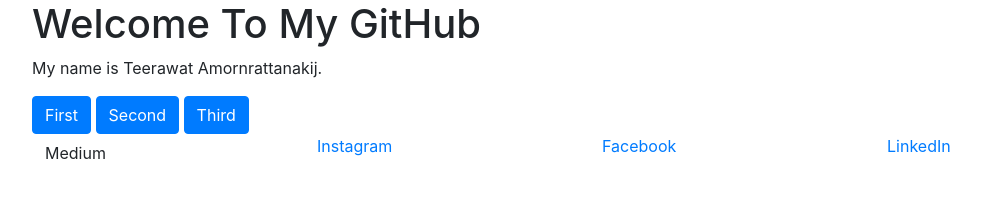
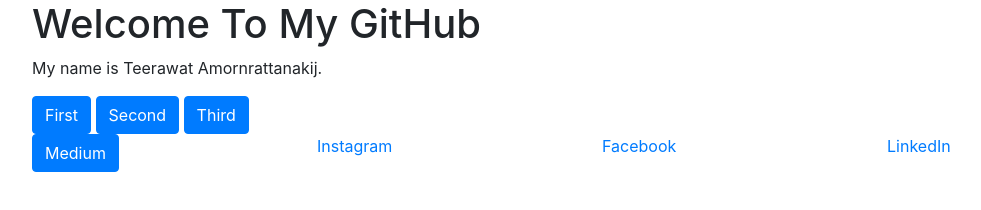
Before and after one commit to teeboat711/teeboat711.github.io, a plain HTML site: page index.html in a window 1280 px wide. Shown: the whole page, without its empty margins (53-1034 px from the left). Drawn offline with nearby package versions, Linux system fonts and the light colour scheme.

Commit message:
Update index.html

```diff
--- a/index.html
+++ b/index.html
@@ -22,7 +22,7 @@
             <div class="container">
                 <div class="row">
                     <div class="col-md">
-                        <button class="btn btn-primary><a href="https://medium.com/@Teerawat.amo">Medium</a></button>
+                        <button class="btn btn-primary href="https://medium.com/@Teerawat.amo">Medium</button>
                     </div>
                     <div class="col-md">
                         <a href="https://www.instagram.com/bo_boat/?hl=en">Instagram</a>
```
